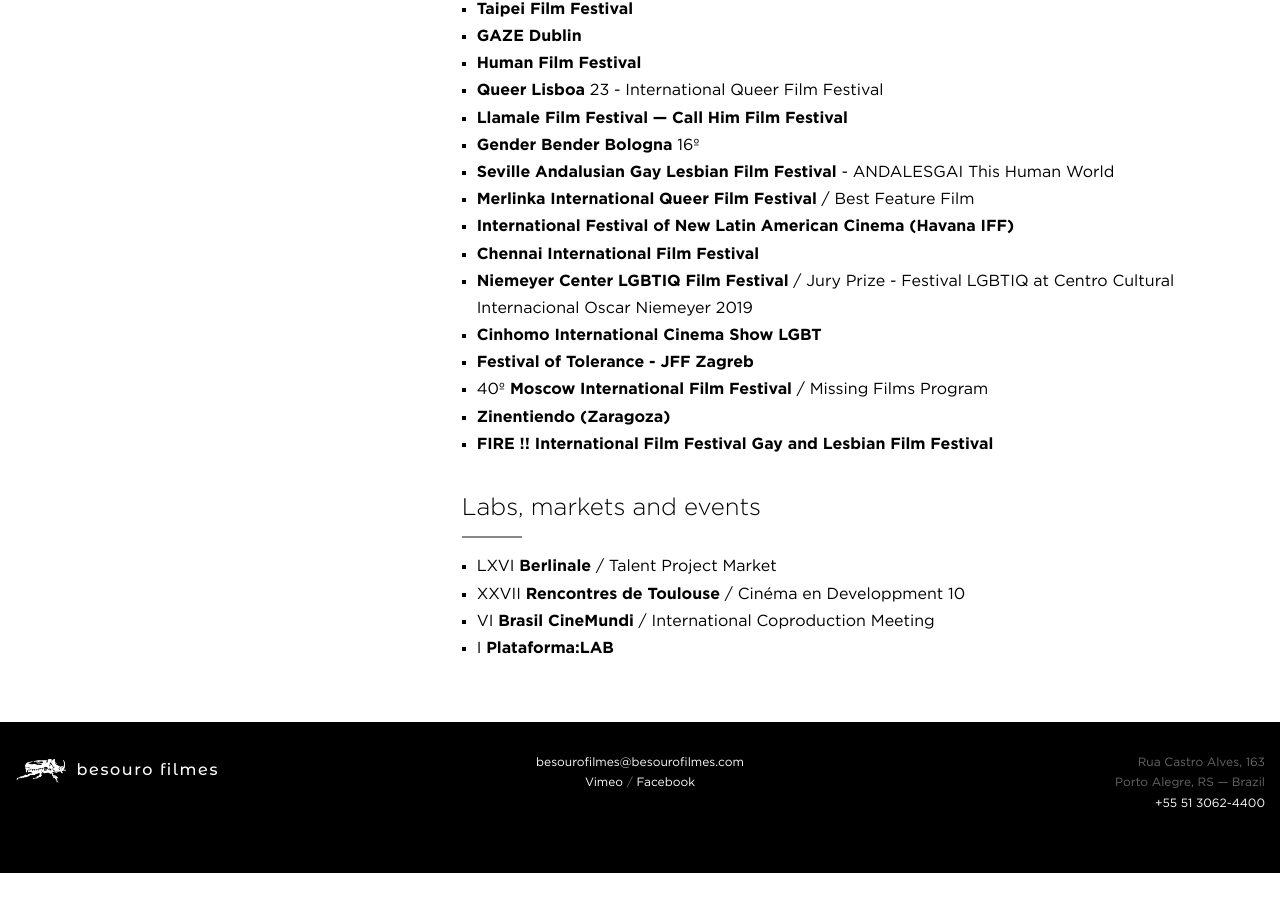
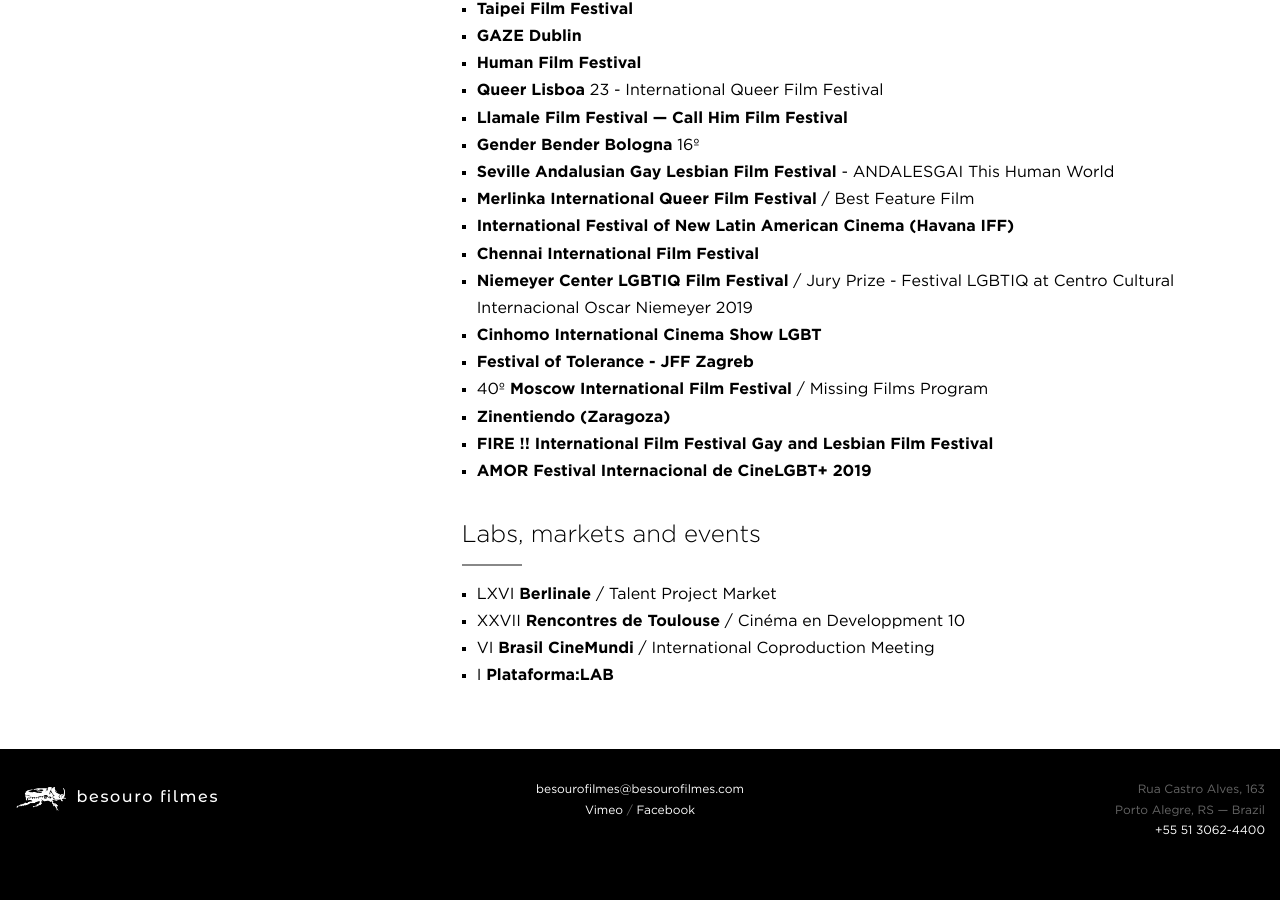
Before and after one commit to arthrfrts/besouro, a Jekyll site: the page built from _projects/hard-paint.md, in a window 1280 px wide and 900 px high, scrolled down 3046 px. Built offline with Jekyll 4.4.1, drawn with Linux system fonts in a browser that asks for light colours; before the commit the page ends 3919 px from its top, so only the background shows below that.

Commit message:
Updated Hard Paint

```diff
--- a/_projects/hard-paint.md
+++ b/_projects/hard-paint.md
@@ -111,6 +111,7 @@
 * 40º **Moscow International Film Festival** / Missing Films Program
 * **Zinentiendo (Zaragoza)**
 * **FIRE !! International Film Festival Gay and Lesbian Film Festival**
+* **AMOR Festival Internacional de CineLGBT+ 2019**
 
 ## Labs, markets and events
 * LXVI **Berlinale** / Talent Project Market
```
